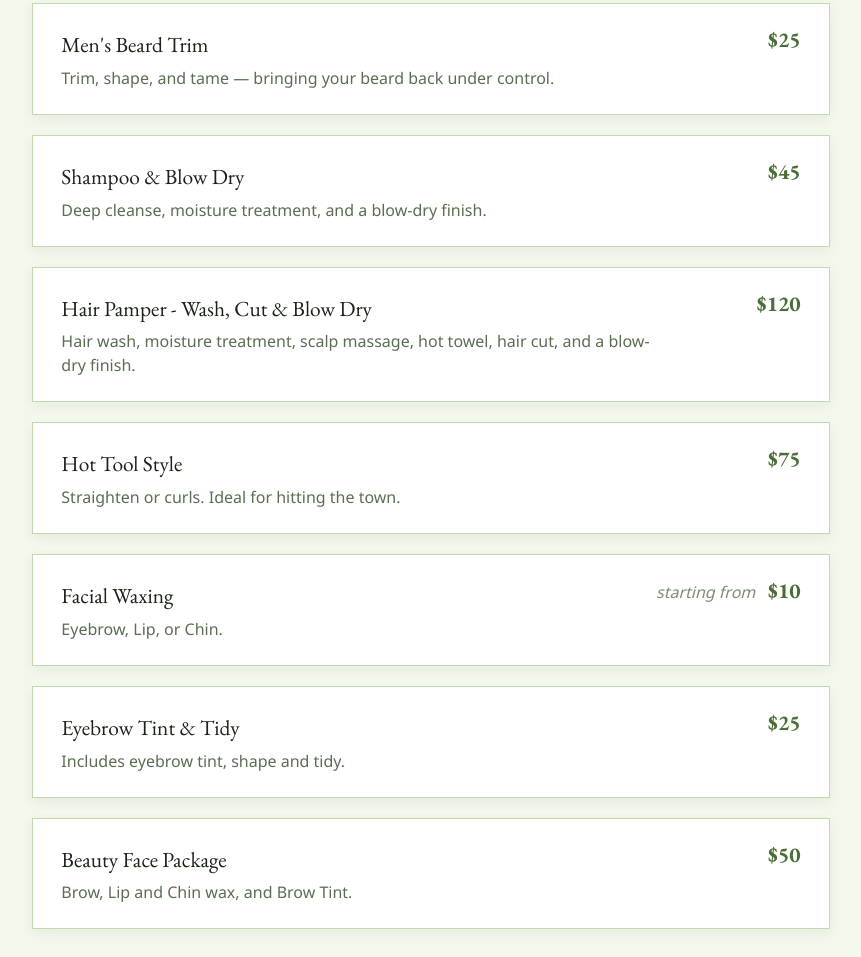
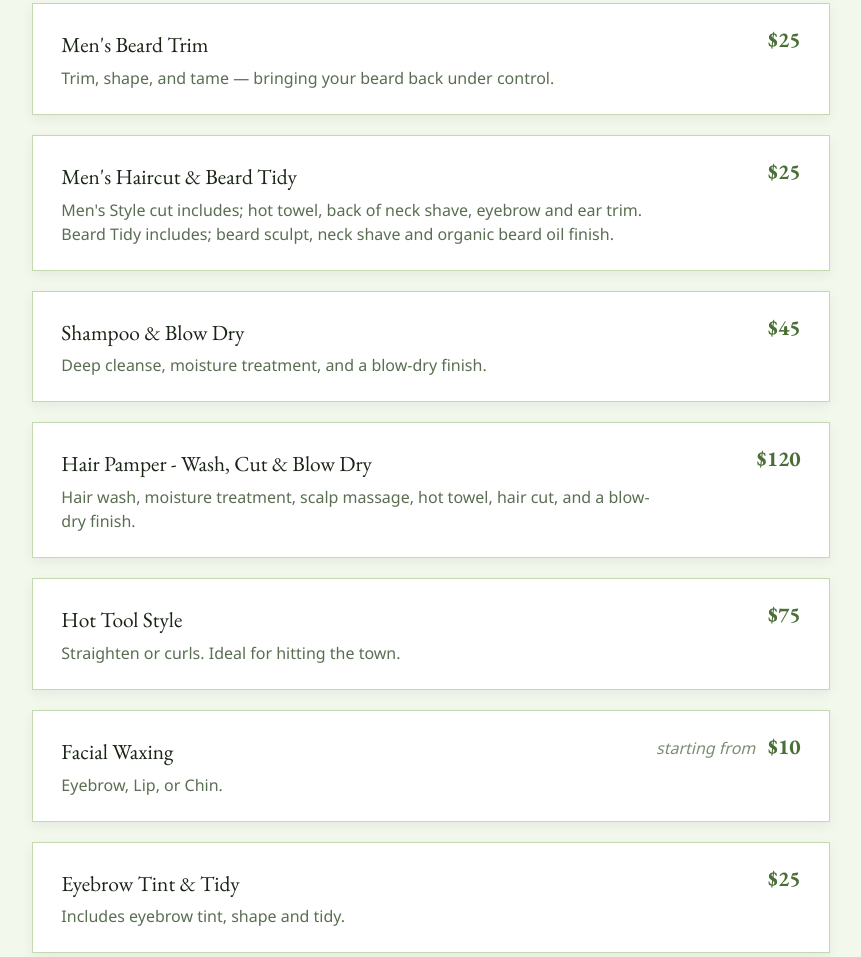
Before and after one commit to scottpurcival/sovereign_barber_website, a plain HTML site: page index.html in a window 1280 px wide. Shown: the part 2002-2959 px from the top of the page, without its empty margins (209-1070 px from the left). Drawn offline with nearby package versions, Linux system fonts and the light colour scheme.

Commit message:
Updated pricing

```diff
--- a/index.html
+++ b/index.html
@@ -161,6 +161,16 @@
 
                     <div class="service-card">
                         <div>
+                            <div class="service-name">Men's Haircut & Beard Tidy</div>
+                            <div class="service-desc">Men's Style cut includes; hot towel, back of neck shave, eyebrow and ear trim.<br>Beard Tidy includes; beard sculpt, neck shave and organic beard oil finish.</div>
+                        </div>
+                        <div class="service-meta">
+                            <div class="service-price">$25</div>
+                        </div>
+                    </div>
+
+                    <div class="service-card">
+                        <div>
                             <div class="service-name">Shampoo &amp; Blow Dry</div>
                             <div class="service-desc">Deep cleanse, moisture treatment, and a blow-dry finish.</div>
                         </div>
```
